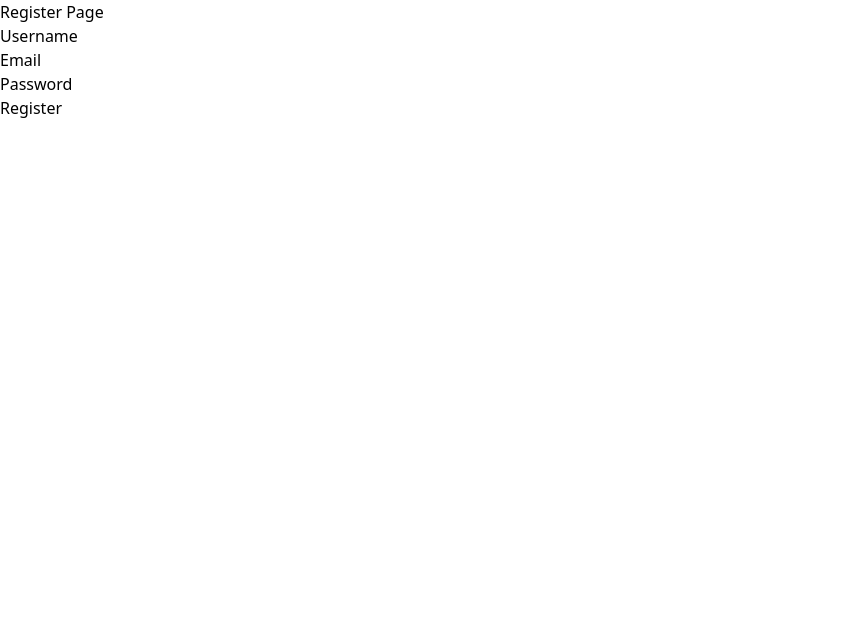
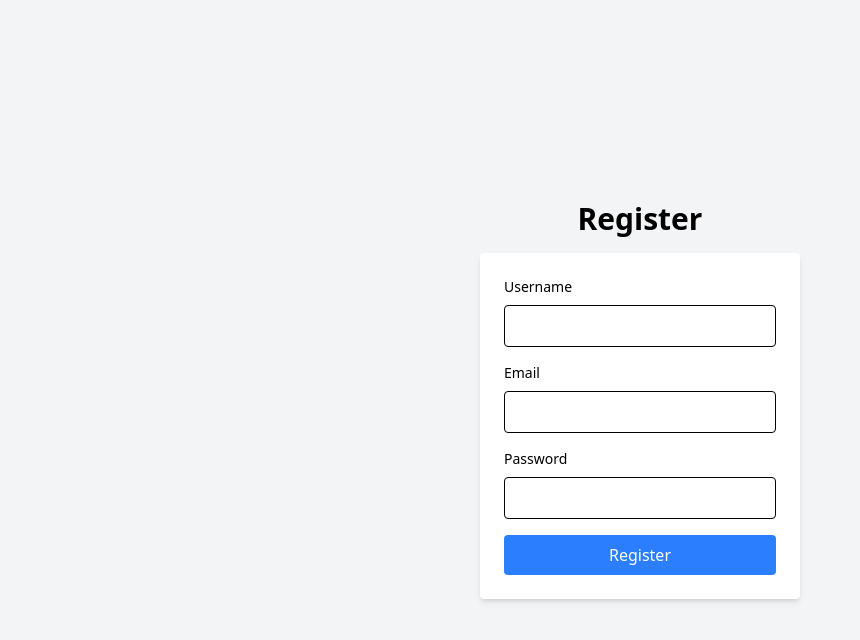
Before and after one commit to Abhijindal905/Real-Time-Chat-App, a React (Vite) app in the folder frontend/chat/: page / in a window 1280 px wide. Shown: the top 640 px of the page, without its empty margins (0-860 px from the left). Built offline with nearby package versions, Linux system fonts and the light colour scheme.

Commit message:
uodate by shazz

```diff
--- a/frontend/chat/src/pages/Register.jsx
+++ b/frontend/chat/src/pages/Register.jsx
@@ -1,24 +1,46 @@
-function Reg() {
+function Reg(params) {
   return (
-    <div>
-      <h1>Register Page</h1>
-      <form>
-        <div>
-          <label htmlFor="username">Username</label>
-          <input type="text" id="username" />
+    <div className="flex flex-col items-center justify-center h-screen bg-gray-100">
+      <h1 className="text-3xl font-bold mb-4">Register</h1>
+      <form className="bg-white p-6 rounded shadow-md w-80">
+        <div className="mb-4">
+          <label className="block text-sm font-medium mb-2" htmlFor="username">
+            Username
+          </label>
+          <input
+            type="text"
+            id="username"
+            className="w-full px-3 py-2 border rounded"
+          />
         </div>
-        <div>
-          <label htmlFor="email">Email</label>
-          <input type="email" id="email" />
+        <div className="mb-4">
+          <label className="block text-sm font-medium mb-2" htmlFor="email">
+            Email
+          </label>
+          <input
+            type="email"
+            id="email"
+            className="w-full px-3 py-2 border rounded"
+          />
         </div>
-        <div>
-          <label htmlFor="password">Password</label>
-          <input type="password" id="password" />
+        <div className="mb-4">
+          <label className="block text-sm font-medium mb-2" htmlFor="password">
+            Password
+          </label>
+          <input
+            type="password"
+            id="password"
+            className="w-full px-3 py-2 border rounded"
+          />
         </div>
-        <button type="submit">Register</button>
+        <button
+          type="submit"
+          className="w-full bg-blue-500 text-white py-2 rounded hover:bg-blue-600"
+        >
+          Register
+        </button>
       </form>
     </div>
   );
 }
-
 export default Reg;
```
